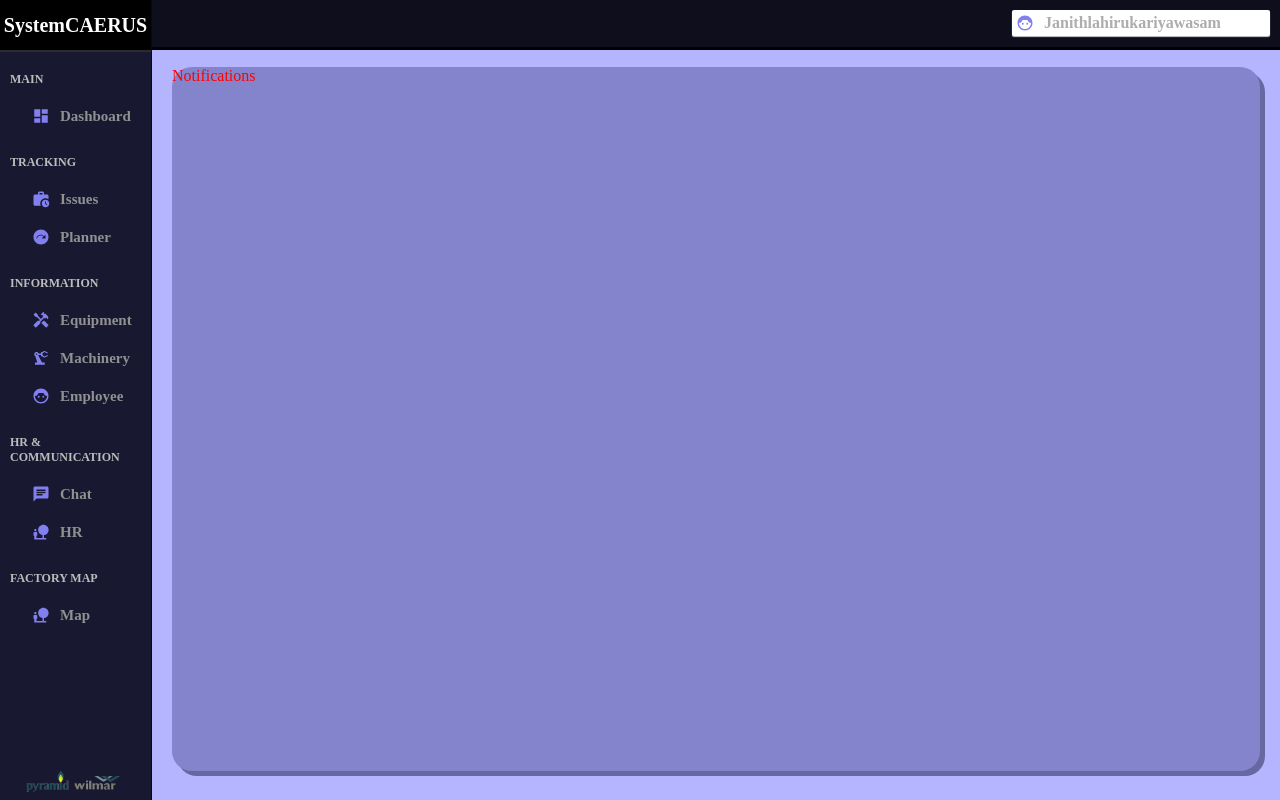
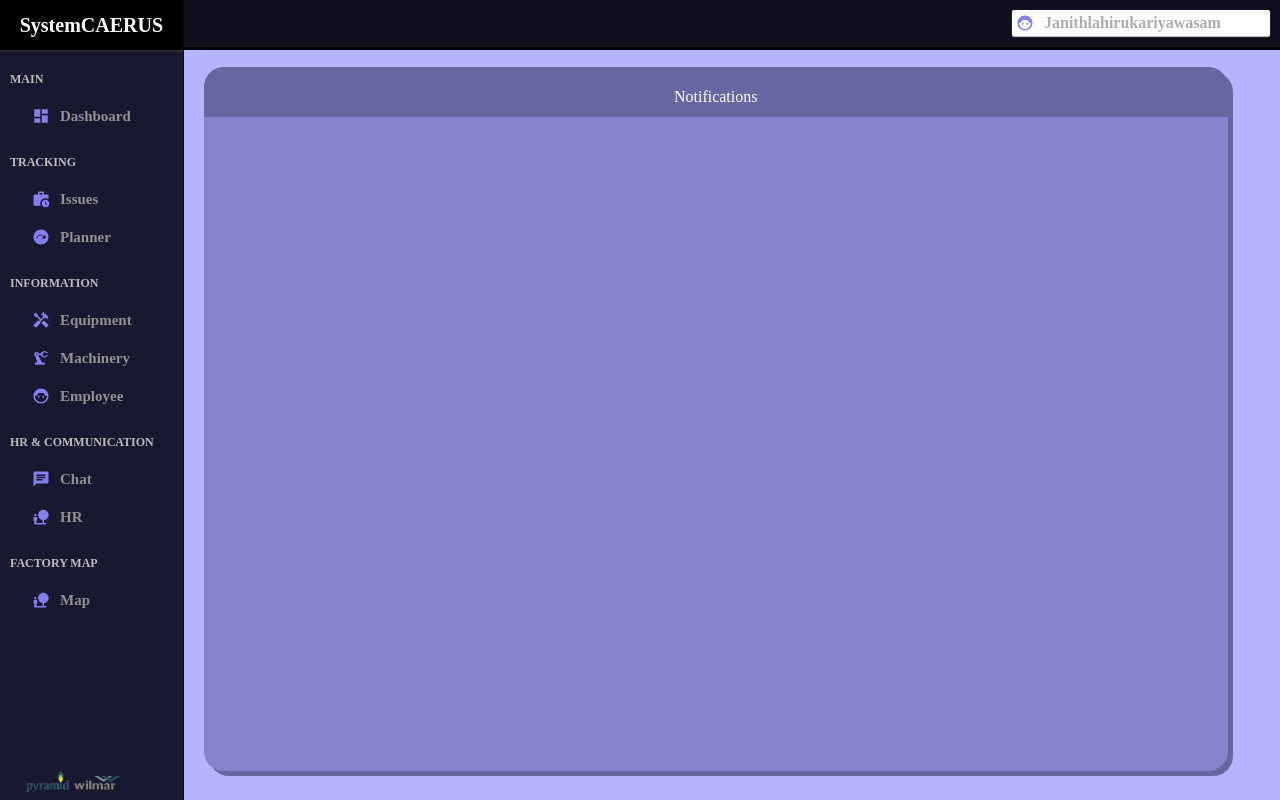
Before and after one commit to SystemCAERUS/SystemCAERUS-Administrators-Dashboard, a React (Create React App) app: page /hr in a window 1280 px wide. Built offline with nearby package versions, Linux system fonts and the light colour scheme.

Commit message:
notification header added

```diff
--- a/src/pages/hr/Hr.jsx
+++ b/src/pages/hr/Hr.jsx
@@ -12,7 +12,7 @@ function Hr() {
         <Navbar/>
           <div className='hrwrapper'>
             <div className="title">
-              Notifications
+              <span className='notification'>Notifications</span>
             </div>
             <div className="content">
 
--- a/src/pages/hr/hr.scss
+++ b/src/pages/hr/hr.scss
@@ -1,13 +1,27 @@
-.home{
-    .homeContainer{
-        .hrwrapper{
+.home {
+  .homeContainer {
+    .hrwrapper {
       margin: 20px;
       background-color: #8484cd;
       color: red;
-            width: 85vw;
+      width: 80vw;
       min-height: 88vh;
       border-radius: 20px;
       box-shadow: 5px 5px #6767a1;
+
+      .title {
+        height: 40px;
+        background-color: #6767a1;
+        border-radius: 20px 20px 0px 0px;
+        margin-top: 10px;
+        padding-top: 10px;
+        display: flex;
+
+        .notification{
+          margin: auto;
+          color: #ffffff;
         }
       }
     }
+  }
+}
```
Lines whose indentation alone changed are shown as unchanged.
